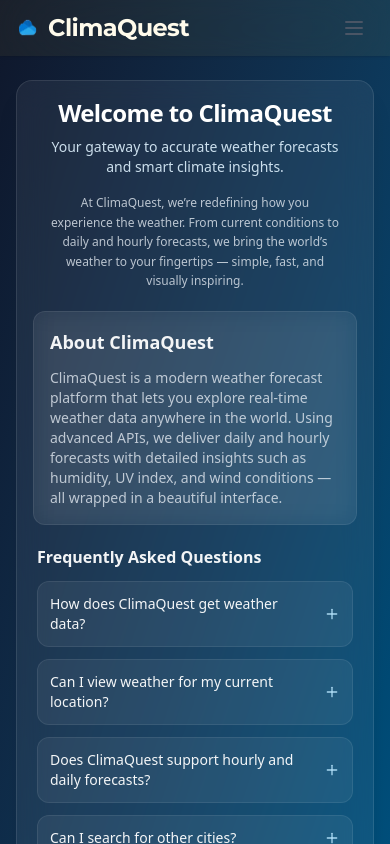
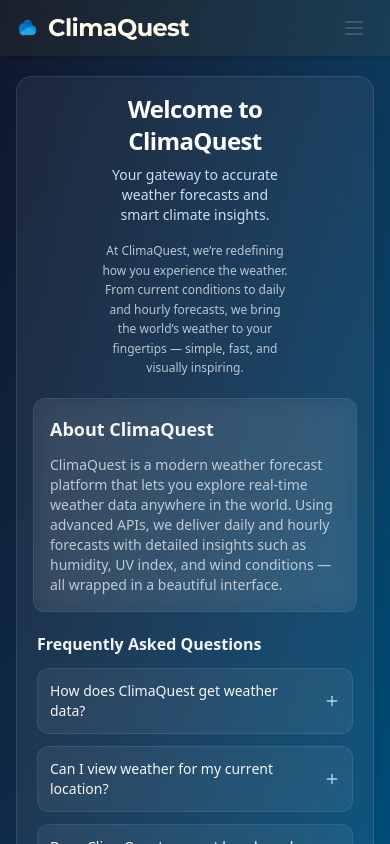
Before and after one commit to geniuses1264/ClimaQuest, a React (Vite) app: page /about in a window 390 px wide. Shown: the top 844 px of the page. Built offline with nearby package versions, Linux system fonts and the light colour scheme; no server answers.

Commit message:
updated about page with a responsive layout

```diff
--- a/src/pages/About.jsx
+++ b/src/pages/About.jsx
@@ -32,7 +32,7 @@ export default function About() {
 
   return (
     // keep overflow-x-hidden to avoid horizontal scroll from decorative elements
-    <main className="min-h-screen w-full flex items-center justify-center p-4 sm:p-6 md:p-10 bg-gradient-to-br from-slate-900 to-sky-800 overflow-x-hidden pt-20 ">
+    <main className="min-h-screen w-full flex items-center justify-center p-4 sm:p-6 md:p-10 bg-gradient-to-br from-slate-900 to-sky-800 overflow-x-hidden sm:pt-20 ">
       {/* Decorative blurred shapes - responsive sizing & transformed placement to avoid layout overflow */}
       <motion.div
         className="pointer-events-none absolute -z-10 rounded-full mix-blend-screen opacity-30
@@ -64,8 +64,8 @@ export default function About() {
       />
 
       <section className="relative w-full max-w-5xl">
-        <div className="bg-white/6 backdrop-blur-lg border border-white/10 rounded-2xl shadow-xl p-4 sm:p-6 md:p-10 overflow-hidden">
-          <header className="text-center mb-5 sm:mb-8 md:mb-10 px-2 sm:pt-20">
+        <div className="bg-white/6 backdrop-blur-lg border border-white/10 rounded-2xl shadow-xl p-4 sm:p-6 md:p-10 overflow-hidden mt-15 sm:mt-15 md:mt-10">
+          <header className="text-center mb-5 sm:mb-8 md:mb-10 px-15  ">
             <motion.h1
               className="text-2xl sm:text-3xl md:text-4xl font-bold tracking-tight text-white"
               initial={{ y: -8, opacity: 0 }}
```
